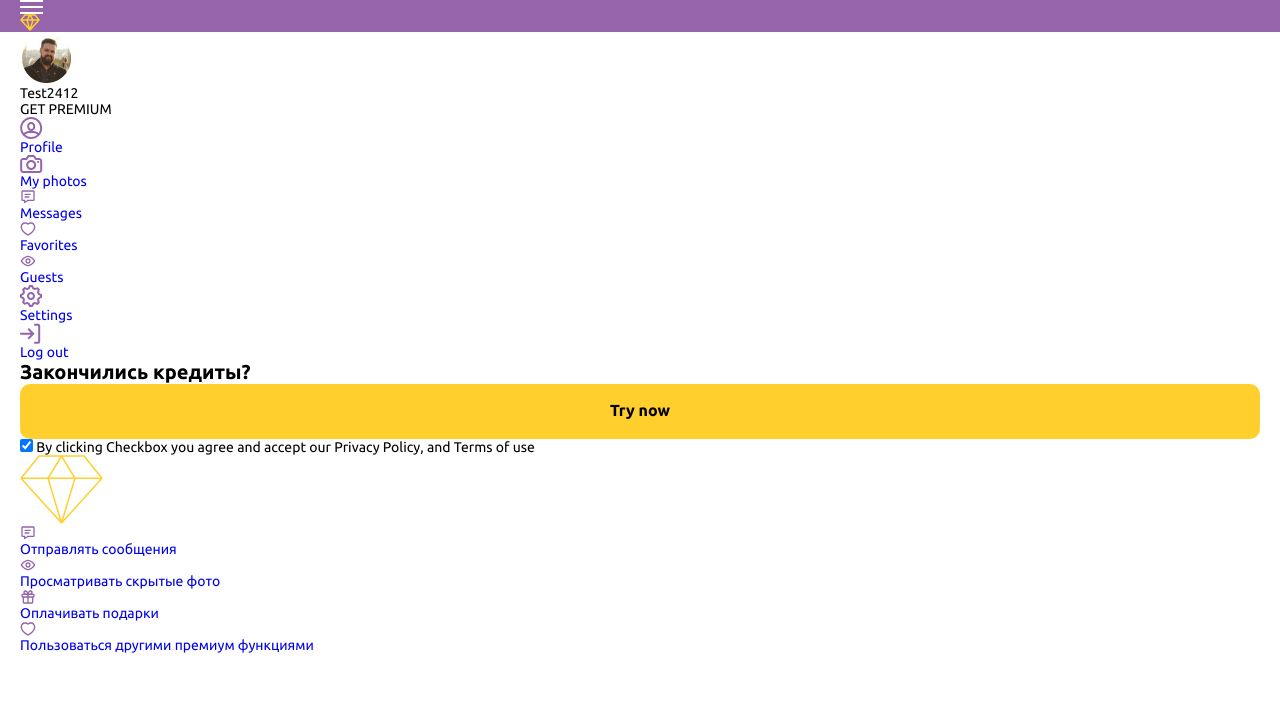
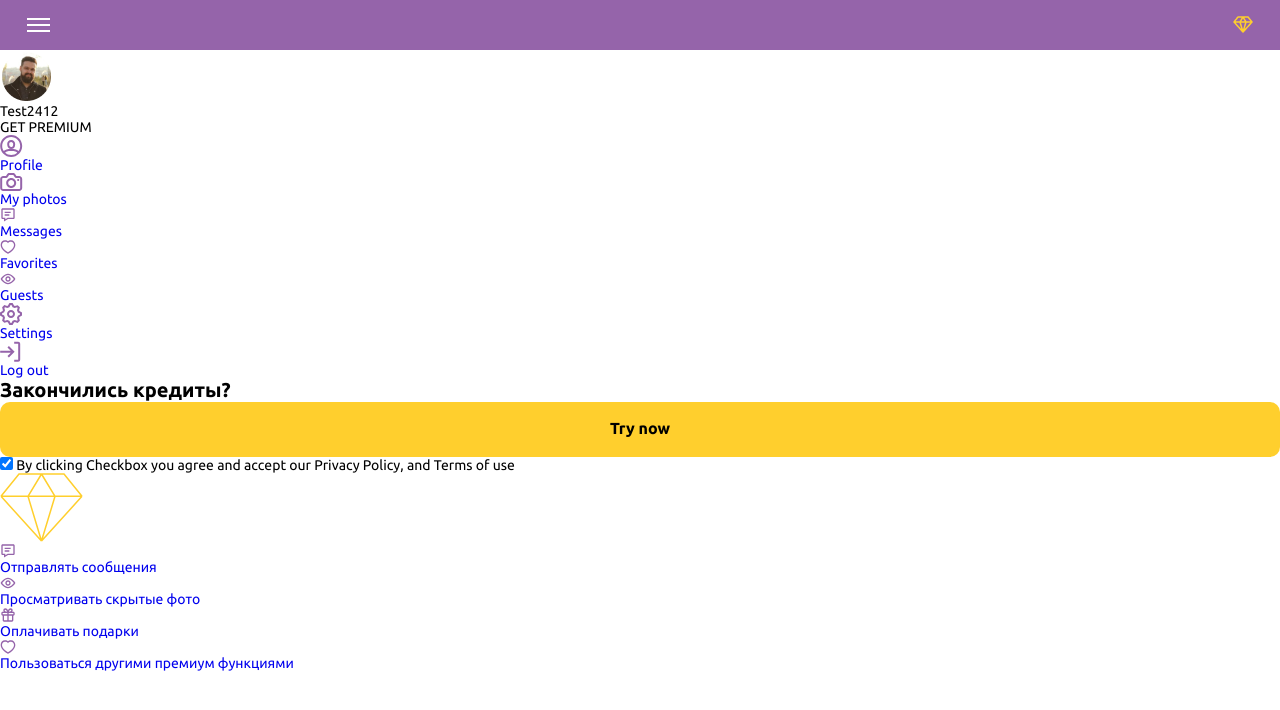
Before and after one commit to Ivsmcrew/PromoPage, a website: page index.html in a window 1280 px wide. Drawn offline with Linux system fonts and the light colour scheme.

Commit message:
feat: add header styles

```diff
--- a/assets/sass/layout-parts/_header.scss
+++ b/assets/sass/layout-parts/_header.scss
@@ -1,3 +1,16 @@
-header{
+.header{
+    padding: 0 20px;
+    height: 50px;
+    display: flex;
+    align-items: center;
     background-color: $first-main-color;
+
 }
+
+.header__burgerIcon{
+    margin-left: 7px;
+}
+.header__premiumButton{
+    margin-left: auto;
+    margin-right: 7px;
+}
--- a/index.html
+++ b/index.html
@@ -14,7 +14,6 @@
     <div class="backLayer"></div>
 
     <header class="header">
-        <div class="wrapper">
         <div class="burger header__burgerIcon">
             <div class="burger__rectangle"></div>
             <div class="burger__rectangle"></div>
@@ -23,11 +22,9 @@
         <button class="premiumButton header__premiumButton">
             <img class="rubinIcon" src="./assets/icons/rubin-icon.png" alt="premium button">
         </button>
-        </div>
     </header>
 
     <main class="main">
-        <div class="wrapper">
         <nav class="nav main__nav main__nav_hidden">
             <div class="user nav__user">
                 <img class="avatarImage" src="./assets/icons/avatar-image.png" alt="avatar image">
@@ -130,7 +127,6 @@
                 </ul>
             </div>
         </section>
-        </div>
     </main>
 
     <script src="script.js" type="module"></script>
```
Also changed, not shown: style.css, 1 other file. Lines whose indentation alone changed are shown as unchanged.
